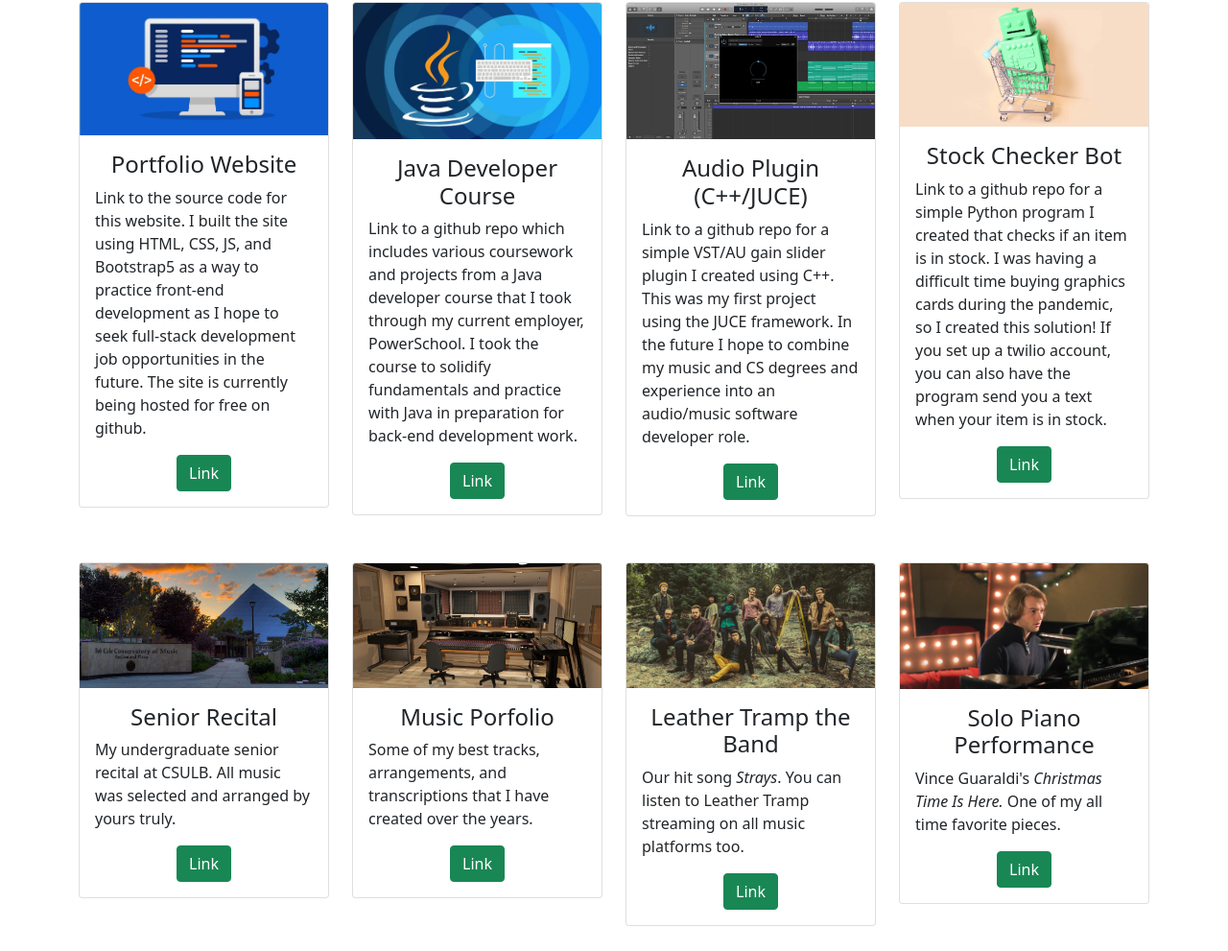
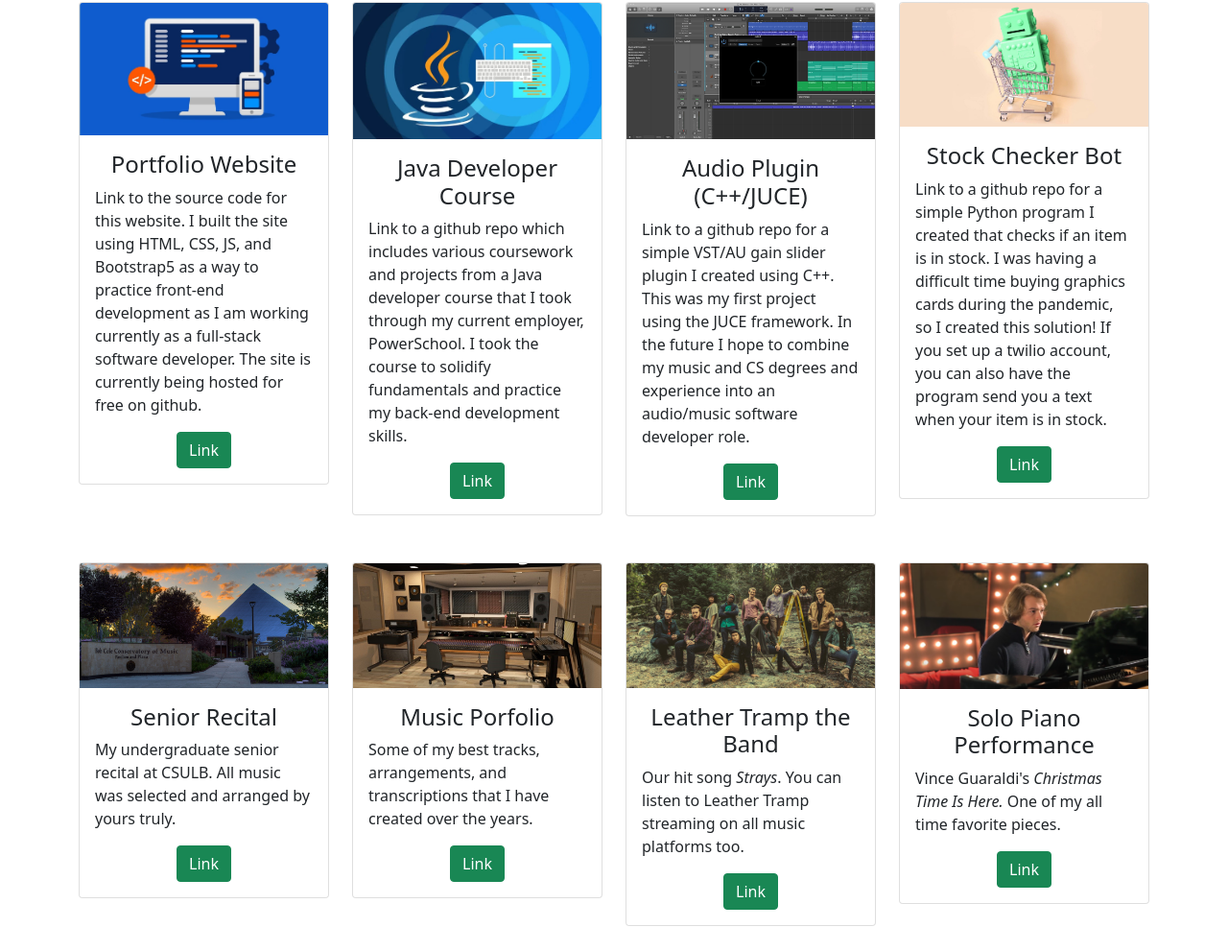
Before and after one commit to jmobriencs/jmobriencs.github.io, a plain HTML site: page index.html in a window 1280 px wide. Shown: the part 2538-3529 px from the top of the page at 96% size. Drawn offline with nearby package versions, Linux system fonts and the light colour scheme.

Commit message:
Update index.html

```diff
--- a/index.html
+++ b/index.html
@@ -131,7 +131,7 @@
                         <img class="card-img-top" src="images/webDev.jpg" alt="Card image" style="width:100%">
                         <div class="card-body">
                             <h4 class="card-title">Portfolio Website</h4>
-                            <p class="card-text">Link to the source code for this website. I built the site using HTML, CSS, JS, and Bootstrap5 as a way to practice front-end development as I hope to seek full-stack development job opportunities in the future. The site is currently being hosted for free on github.</p>
+                            <p class="card-text">Link to the source code for this website. I built the site using HTML, CSS, JS, and Bootstrap5 as a way to practice front-end development as I am working currently as a full-stack software developer. The site is currently being hosted for free on github.</p>
                             <div class="text-center">
                                 <a href="https://github.com/jmobriencs/jmobriencs.github.io" target="_blank" class="btn btn-success">Link</a>
                             </div>
@@ -143,7 +143,7 @@
                         <img class="card-img-top" src="images/javaDev.jpg" alt="Card image" style="width:100%">
                         <div class="card-body">
                             <h4 class="card-title">Java Developer Course</h4>
-                            <p class="card-text">Link to a github repo which includes various coursework and projects from a Java developer course that I took through my current employer, PowerSchool. I took the course to solidify fundamentals and practice with Java in preparation for back-end development work.</p>
+                            <p class="card-text">Link to a github repo which includes various coursework and projects from a Java developer course that I took through my current employer, PowerSchool. I took the course to solidify fundamentals and practice my back-end development skills.</p>
                             <div class="text-center">
                                 <a href="https://github.com/jmobriencs/Java-Practice" target="_blank" class="btn btn-success">Link</a>
                             </div>
```
